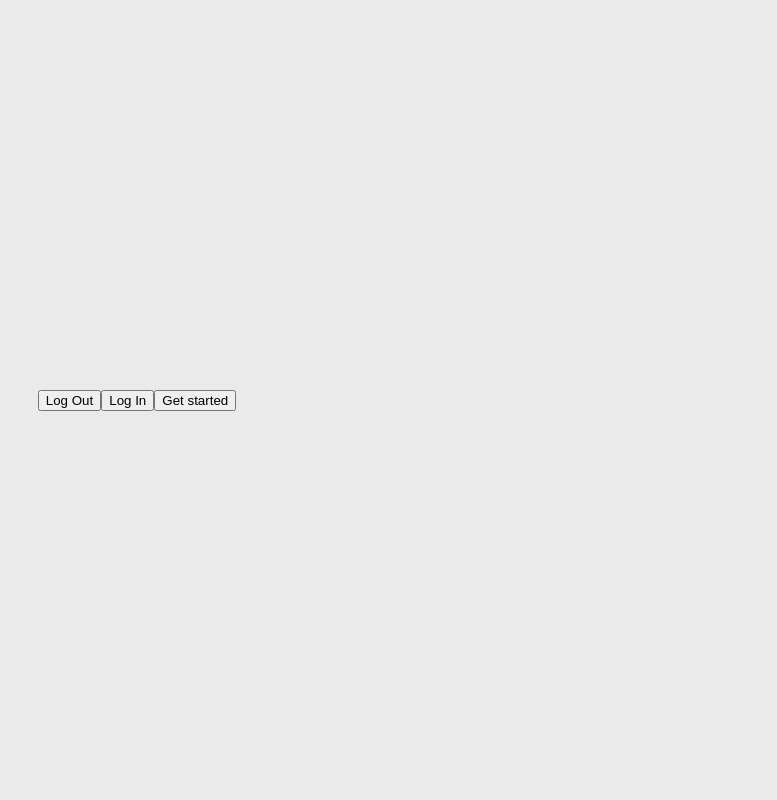
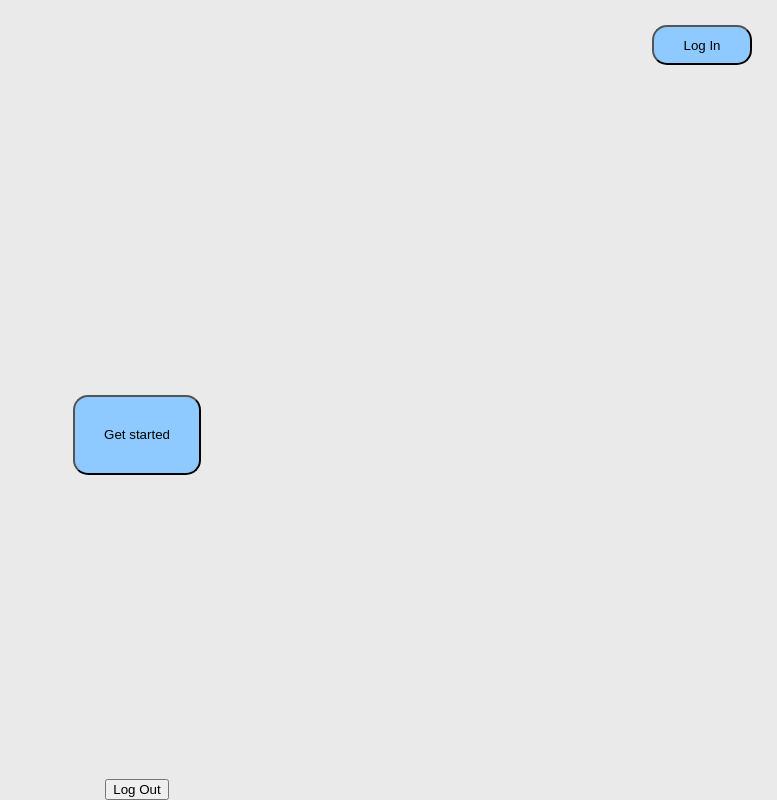
Before and after one commit to SchoolOfCode/bc13_final-project_front-end-amb, a React (Create React App) app: page / in a window 1280 px wide. Shown: the whole page, without its empty margins (503-1280 px from the left). Built offline with nearby package versions, Linux system fonts and the light colour scheme.

Commit message:
CSS'ing the login page

```diff
--- a/src/components/Login/login.css
+++ b/src/components/Login/login.css
@@ -4,9 +4,27 @@
     width: 100vw;
     height: 100vh;
     background-color: rgb(234, 234, 234);
+    justify-content:space-between;
+    align-items:center;
+    display: flex;
+    flex-direction: column;
+}
 
-    justify-content: center;
-    align-items: center;
-    display: flex;
+.flex-item {
+    align-self: flex-end;
+    margin: 25px;
+}
 
+.getStarted {
+    width: 10%;
+    height: 10%;
+    background-color: rgb(142, 202, 255);
+    border-radius: 15px;;
 }
+
+.flex-item > button {
+    width: 100px;
+    height: 40px;
+    background-color: rgb(142, 202, 255);
+    border-radius: 15px;;
+}
--- a/src/components/Login/login.tsx
+++ b/src/components/Login/login.tsx
@@ -7,12 +7,15 @@ const Login = ({getStarted}:any) => {
 
 
 
-    return (<div className="login-page">
+    return (
+    <div className="login-page">
+
+       <div className="flex-item">
+        <LoginButton/>
+        </div>
+        <button className="getStarted" onClick={getStarted}>Get started</button>
 
         <LogoutButton></LogoutButton>
-        <LoginButton/>
-        <button onClick={getStarted}>Get started</button>
-
     </div>)
 }
 
```
